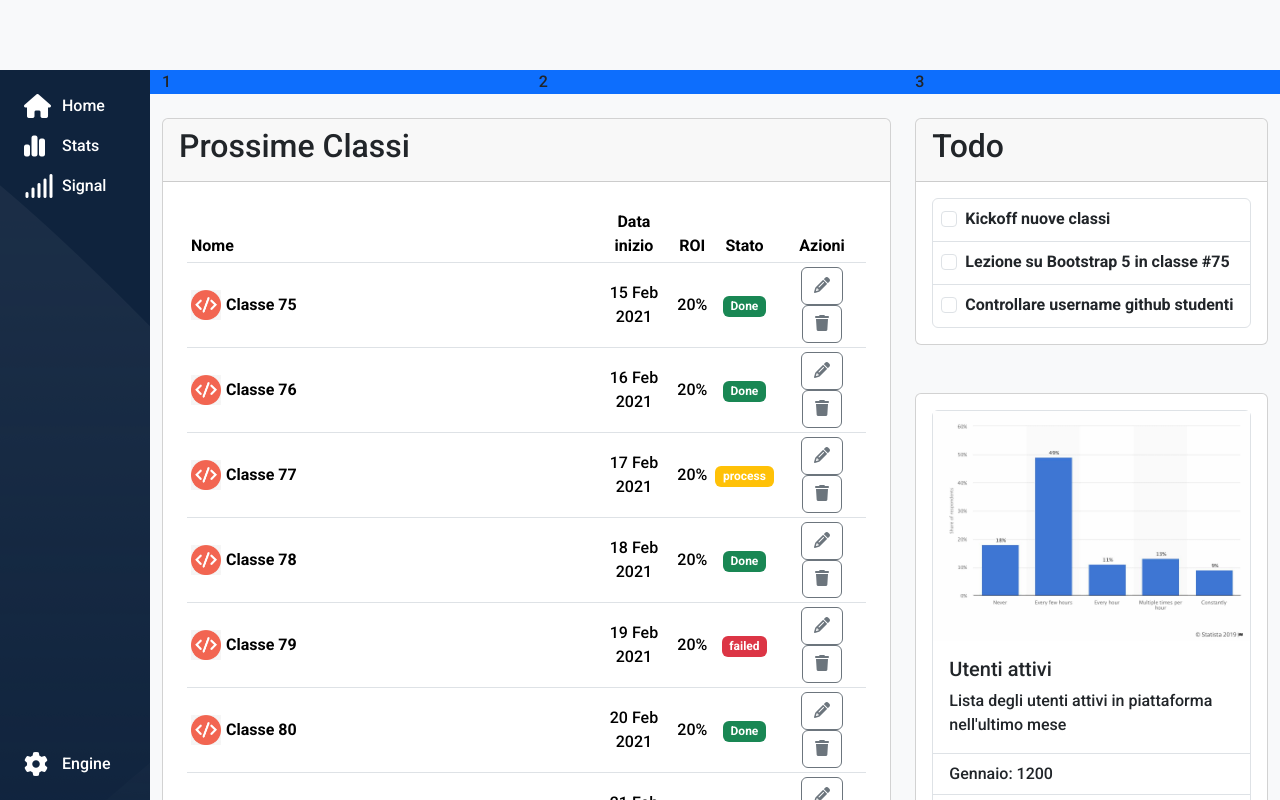
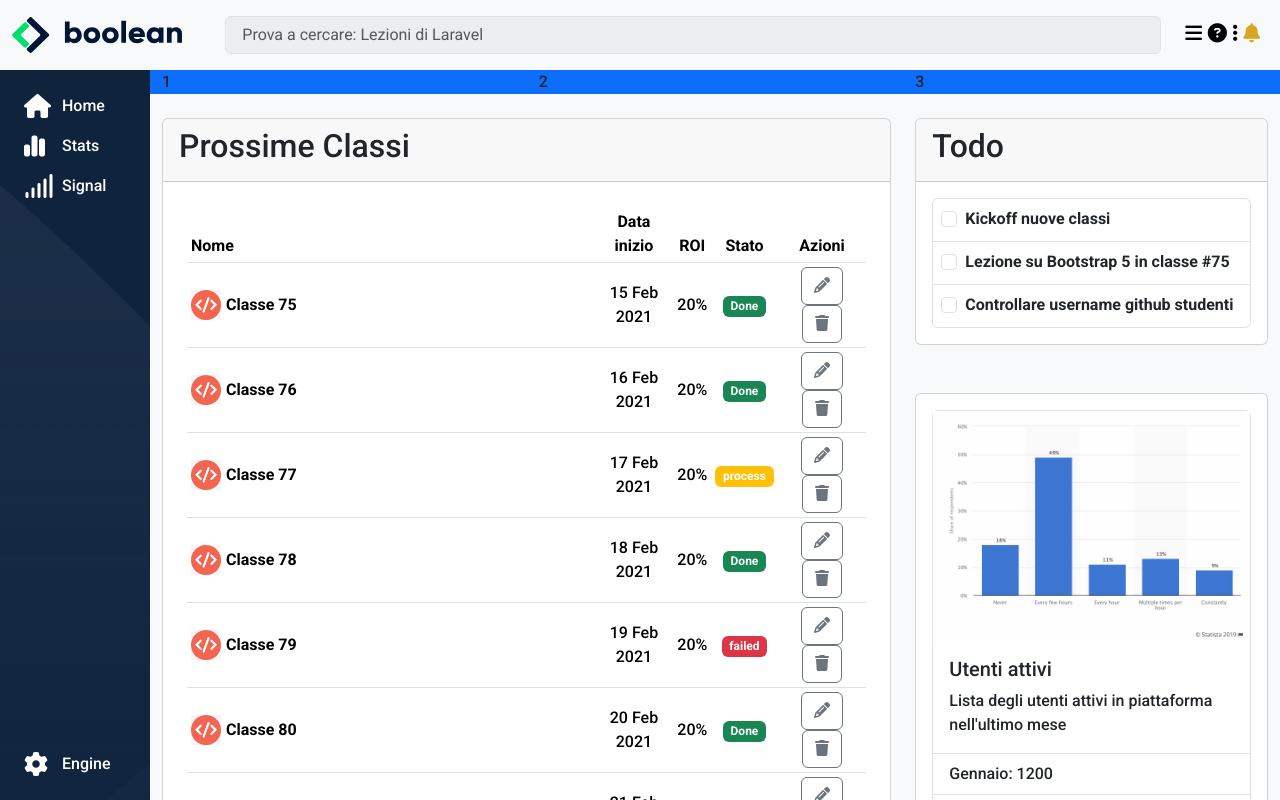
Before and after one commit to matteobonelli/html-css-bootstrap-dashboard, a plain HTML site: page index.html in a window 1280 px wide. Drawn offline with nearby package versions, Linux system fonts and the light colour scheme.

Commit message:
header, completed, trying to insert small logo and magnifying glass

```diff
--- a/css/style.css
+++ b/css/style.css
@@ -11,6 +11,27 @@ a{
 ul{
     list-style: none;
     padding: 0;
+    margin: 0;
+}
+#small-logo{
+    display: none;
+}
+#header .row{
+    height: 100%;
+}
+#header .img-container{
+    width: 90%;
+}
+#header .icon{
+    font-size: 1.2em;
+    color: black;
+}
+#header .fa-solid.fa-bell{
+    font-size: 1.2em;
+    color: goldenrod;
+}
+input.form-control{
+    background-color: rgba(128, 128, 128, 0.103);
 }
 #sidebar i {
     font-size: 1.5em;
@@ -59,6 +80,14 @@ main{
 }
 /* media */
 @media screen and (max-width:992px){
+    #small-logo{
+        display: block;
+        width: 200px;
+        height: 100px;
+    }
+    #big-logo{
+        display: none;
+    }
     #sidebar{
         width: 70px;
     }
@@ -69,7 +98,10 @@ main{
         width: calc(100% - 70px);
     }
     .my-justify-center{
-        justify-content: center;
+        justify-content: center !important;
+    }
+    #header .icone{
+        display: none;
     }
 }
 @media screen and (max-width:576px){
--- a/index.html
+++ b/index.html
@@ -13,8 +13,55 @@
 </head>
 <body>
     <div class="wrapper">
-        <header class="">
+        <header id="header" class="container-fluid">
+          <div class="row d-flex align-items-center justify-content-center">
+            <div class="col-2">
+              <div class="img-container">
+                <img id="big-logo" src="img/logo.svg" alt="logo">
 
+              </div>
+            </div>
+            <div class="col-9">
+              <form class="navbar-form navbar-left">
+                <input type="text" class="form-control" placeholder=" Prova a cercare: Lezioni di Laravel">
+              </form>
+            </div>
+            <div class="col-1">
+              <ul class="d-flex justify-content-between align-items-center my-justify-center pe-2">
+                <li class="icone">
+                  <a href="#">
+                    <i class="fa-solid fa-bars icon"></i>
+                  </a>
+
+                </li>
+                <li class="icone">
+                  <a href="#">
+                    <i class="fa-solid fa-circle-question icon"></i>
+                  </a>
+
+                </li>
+                <li class="icone">
+                  <a href="#">
+                    <i class="fa-solid fa-ellipsis-vertical icon"></i>
+                  </a>
+
+                </li>
+                <li>
+                  <div class="dropdown">
+                    <a href="#" role="button" data-bs-toggle="dropdown" aria-expanded="false">
+                      <i class="fa-solid fa-bell"></i>
+                    </a>
+
+                    <ul class="dropdown-menu">
+                      <li><a class="dropdown-item" href="#">Profilo</a></li>
+                      <li><a class="dropdown-item" href="#">Fatturazione</a></li>
+                      <li><a class="dropdown-item" href="#">Logout</a></li>
+                    </ul>
+                  </div>
+                </li>
+              </ul>
+            </div>
+          </div>
         </header>
         <main class="">
             <div id="sidebar" class="d-flex flex-column p-3 text-white">
```
